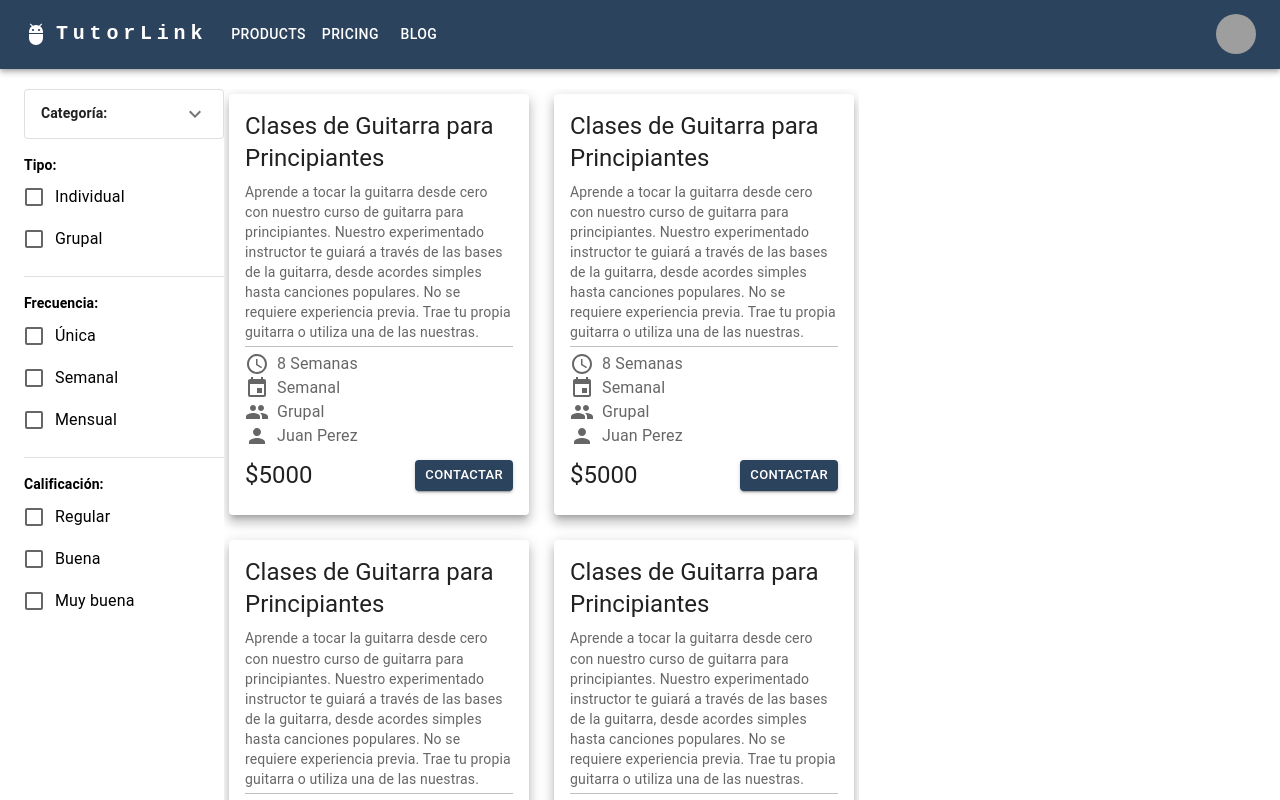
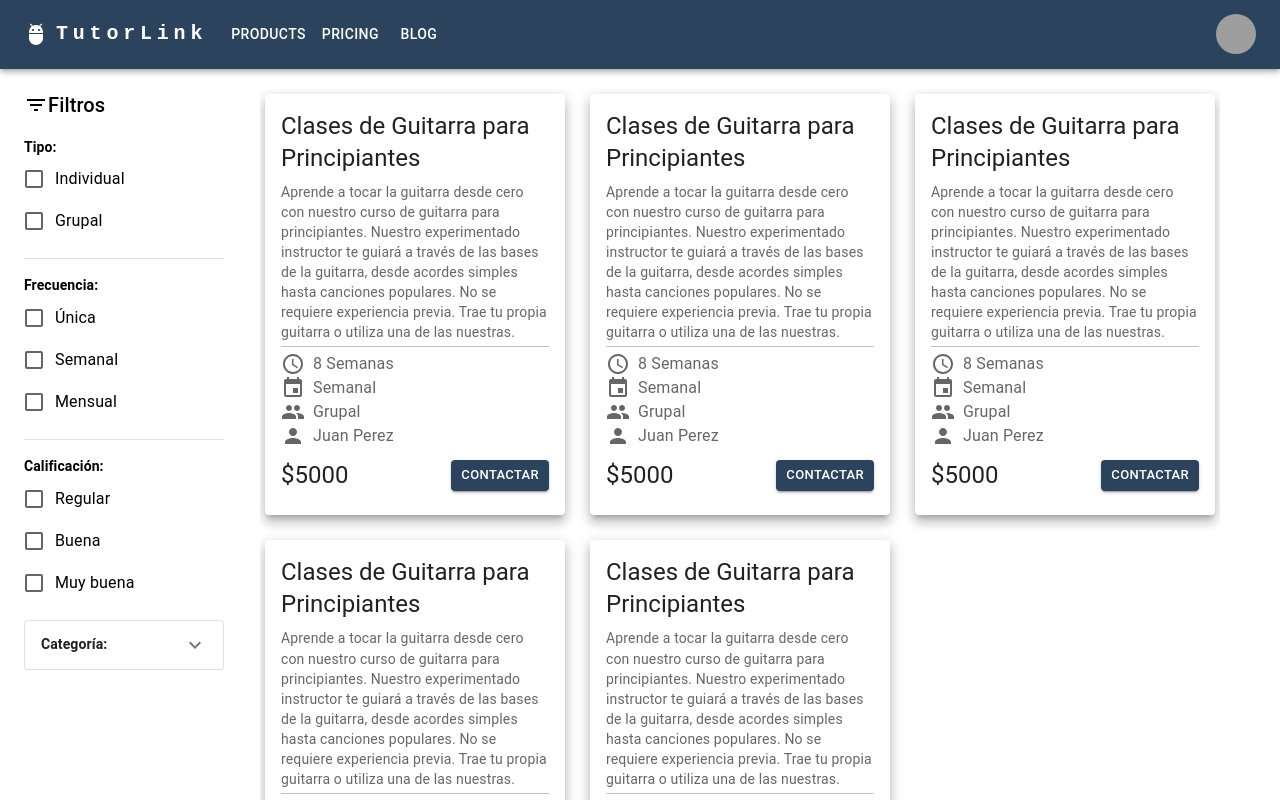
Before and after one commit to asantoro36/Owltutor, a React (Create React App) app: page / in a window 1280 px wide. Shown: the top 800 px of the page. Built offline with nearby package versions, Linux system fonts and the light colour scheme; grey boxes are pictures that could not be loaded.

Commit message:
Add filter title

```diff
--- a/src/components/FilterBar/FilterBar.css
+++ b/src/components/FilterBar/FilterBar.css
@@ -5,3 +5,11 @@
 .filter-subtitle-font {
     font-weight: bold !important;
 }
+
+.filter-title {
+    display: flex;
+}
+
+.filter-title > svg {
+    margin: auto 0;
+}
--- a/src/components/FilterBar/FilterBar.tsx
+++ b/src/components/FilterBar/FilterBar.tsx
@@ -11,6 +11,7 @@ import {
 } from "@mui/material";
 import Typography from "@mui/material/Typography";
 import ExpandMoreIcon from '@mui/icons-material/ExpandMore';
+import FilterListIcon from '@mui/icons-material/FilterList';
 
 export default function FilterBar() {
 
@@ -27,22 +28,7 @@ export default function FilterBar() {
 
     return (
         <Stack className={"filters"} spacing={2}>
-            <div>
-                <Accordion variant={"outlined"}>
-                    <AccordionSummary
-                        expandIcon={<ExpandMoreIcon />}
-                        aria-controls="panel1a-content"
-                        id="panel1a-header"
-                    >
-                        <Typography variant="subtitle2" className="filter-subtitle-font">Categoría:</Typography>
-                    </AccordionSummary>
-                    <AccordionDetails>
-                        <FormGroup>
-                            {categories.map((value) => <FormControlLabel control={<Checkbox />} label={value} />)}
-                        </FormGroup>
-                    </AccordionDetails>
-                </Accordion>
-            </div>
+            <div><Typography variant={"h6"} className="filter-title"><FilterListIcon/>Filtros</Typography></div>
             <div>
                 <Typography variant="subtitle2" className="filter-subtitle-font">Tipo:</Typography>
                 <FormGroup>
@@ -68,6 +54,22 @@ export default function FilterBar() {
                     <FormControlLabel control={<Checkbox />} label="Muy buena" />
                 </FormGroup>
             </div>
+            <div>
+                <Accordion variant={"outlined"}>
+                    <AccordionSummary
+                        expandIcon={<ExpandMoreIcon />}
+                        aria-controls="panel1a-content"
+                        id="panel1a-header"
+                    >
+                        <Typography variant="subtitle2" className="filter-subtitle-font">Categoría:</Typography>
+                    </AccordionSummary>
+                    <AccordionDetails>
+                        <FormGroup>
+                            {categories.map((value) => <FormControlLabel control={<Checkbox />} label={value} />)}
+                        </FormGroup>
+                    </AccordionDetails>
+                </Accordion>
+            </div>
         </Stack>
     );
 }
--- a/src/home/ServicesBoard.css
+++ b/src/home/ServicesBoard.css
@@ -13,6 +13,7 @@
     gap: 25px;
     overflow: auto;
     padding: 5px;
+    margin: 0 auto;
 }
 
 @media (min-width: 768px) {
@@ -23,7 +24,7 @@
 
 @media (min-width: 992px) {
     .card-container.columns {
-        grid-template-columns: repeat(2, 1fr);
+        grid-template-columns: repeat(3, 1fr);
     }
 }
 
```
